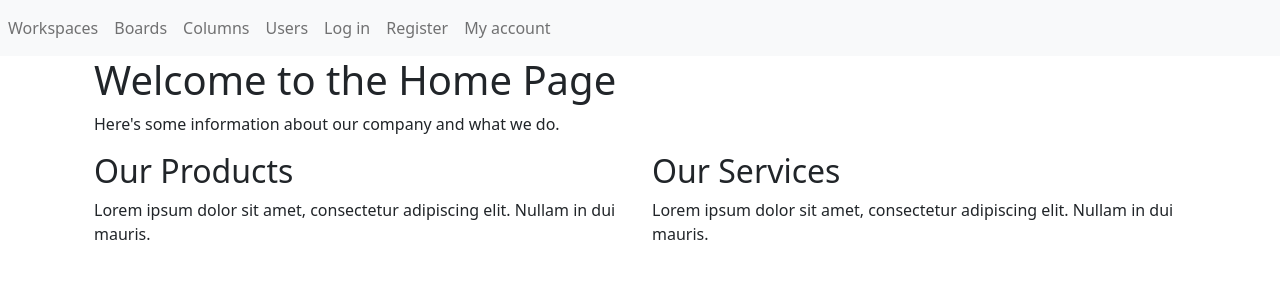
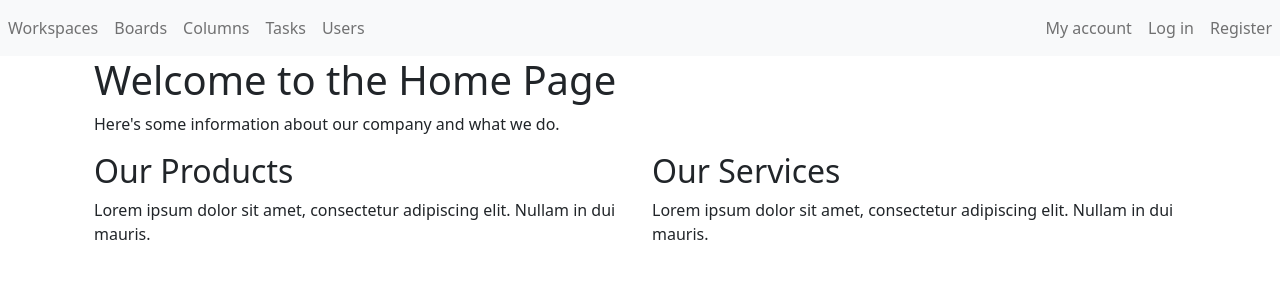
Before and after one commit to BorjanCrvenkov/INSSOK-Kanban-FND, a React (Create React App) app: page / in a window 1280 px wide. Shown: the top 300 px of the page. Built offline with nearby package versions, Linux system fonts and the light colour scheme.

Commit message:
Update header

```diff
--- a/src/Components/Header/Header.js
+++ b/src/Components/Header/Header.js
@@ -6,14 +6,17 @@ const Header = () => {
         <header>
             <nav className="navbar navbar-expand-lg navbar-light bg-light">
                 <div className="collapse navbar-collapse" id="navbarNavAltMarkup">
-                    <div className="navbar-nav">
+                    <div className="navbar-nav ml-auto">
                         <Link to={"/workspaces"} className="nav-item nav-link">Workspaces</Link>
                         <Link to={"/boards"} className="nav-item nav-link">Boards</Link>
                         <Link to={"/columns"} className="nav-item nav-link">Columns</Link>
+                        <Link to={"/tasks"} className="nav-item nav-link">Tasks</Link>
                         <Link to={"/users"} className="nav-item nav-link">Users</Link>
+                    </div>
+                    <div className="navbar-nav ms-auto">
+                        <Link to={"/me"} className="nav-item nav-link">My account</Link>
                         <Link to={"/login"} className="nav-item nav-link">Log in</Link>
                         <Link to={"/register"} className="nav-item nav-link">Register</Link>
-                        <Link to={"/me"} className="nav-item nav-link">My account</Link>
                     </div>
                 </div>
             </nav>
```
